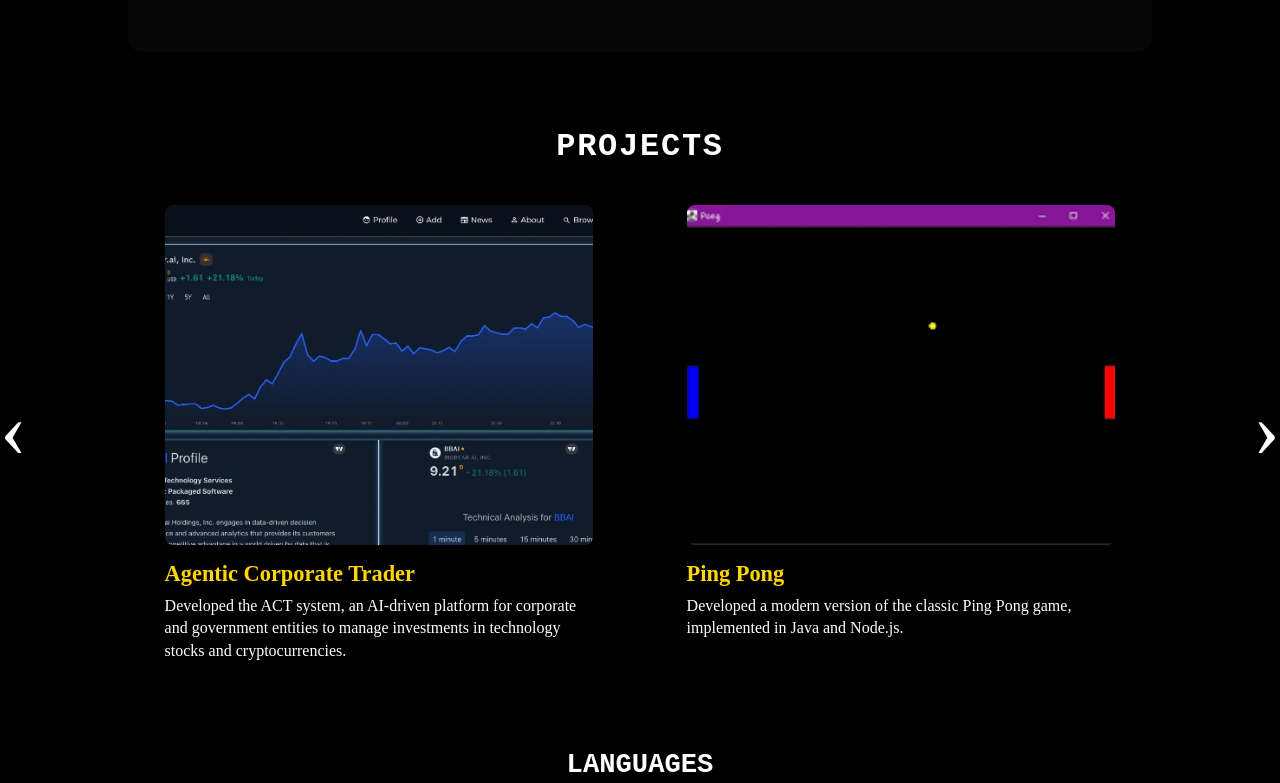
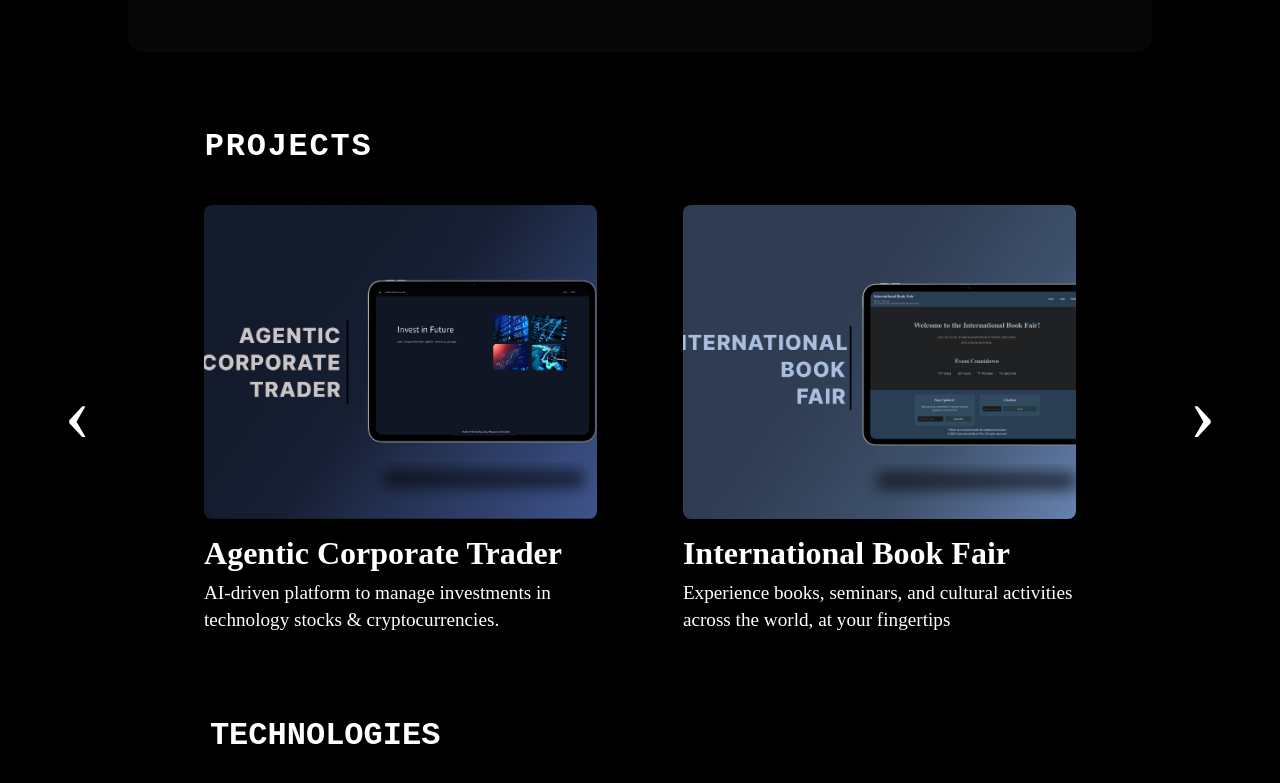
Before and after one commit to LuluLogics/Vite_Project, a React (Vite) app: page / in a window 1280 px wide. Shown: the part 1260-2043 px from the top of the page. Built offline with nearby package versions, Linux system fonts and the light colour scheme; a web font is replaced by a local one.

Commit message:
Update WEB

```diff
--- a/src/components/Experience/Experience.jsx
+++ b/src/components/Experience/Experience.jsx
@@ -8,7 +8,7 @@ import styles from './Experience.module.css';
 export const Experience = () => {
   return (
     <section className={styles.container} id='experience'>
-        <h2 className={styles.title}>Languages</h2>
+        <h2 className={styles.title}>Technologies</h2>
         <div className={styles.content}>
             <div className={styles.skills}>{
                 skills.map((skill, id) => {
--- a/src/components/Experience/Experience.module.css
+++ b/src/components/Experience/Experience.module.css
@@ -13,14 +13,22 @@
 
 .title {
     color: var(--color-text);
-    font-size: 170%;
+    font-size: 2rem;
     font-family: 'Courier New', Courier, monospace;
     letter-spacing: 1.75;
     text-transform: uppercase;
-    margin-bottom: 23px;
-    /* text-align: left;
-    padding-left: 60px;
-    align-self: flex-start;  */
+    margin-bottom: 3%;
+    margin-left: 8%;
+    text-align: left;
+    align-self: flex-start;
+    /* font-size: 2rem;
+    font-weight: bold;
+    letter-spacing: 1.75px;
+    text-transform: uppercase;
+    font-family: 'Courier New', Courier, monospace;
+    margin-bottom: 24px;
+    margin-left: 16%;
+    text-align: left;  */
 }
 
 .content {
--- a/src/components/Projects/ProjectCard.module.css
+++ b/src/components/Projects/ProjectCard.module.css
@@ -25,15 +25,15 @@
 
 /* Title styling (bright yellow) */
 .title {
-  font-size: 1.4rem;
-  color: #ffd700; /* Use a bright yellow for visibility */
+  font-size: 200%;
+  color: #fff; /* Use a bright yellow for visibility */
   margin: 0 0 8px;
   font-weight: bold;
 }
 
 /* White subtitle text */
 .subtitle {
-  font-size: 1rem;
+  font-size: 120%;
   color: #fff;
   margin: 0;
   line-height: 1.4;
--- a/src/components/Projects/Projects.module.css
+++ b/src/components/Projects/Projects.module.css
@@ -17,7 +17,8 @@
   text-transform: uppercase;
   font-family: 'Courier New', Courier, monospace;
   margin-bottom: 24px;
-  text-align: center; /* center title horizontally */
+  margin-left: 16%;
+  text-align: left; /* center title horizontally */
 }
 
 /* Wrapper for arrows and project cards */
@@ -27,7 +28,7 @@
   justify-content: space-between; /* space between arrows and cards */
   width: 100vw;                   /* full screen width */
   max-width: 100%;               /* ensure no overflow */
-  gap: 16px;
+  gap: 13px;
   position: relative;
   margin: 0 auto;
 }
@@ -38,7 +39,7 @@
   flex-direction: row;
   justify-content: center;
   width: 80vw;             /* use 80% of screen width for the cards */
-  gap: 20px;
+  gap: 13px;
   margin: 0 auto;
   transition: transform 0.4s ease-in-out;
 }
@@ -83,7 +84,7 @@
   border: none;
   cursor: pointer;
   transition: transform 0.2s;
-  /* margin: 0 1rem;        */
+  margin: 0 4rem;
 }
 
 .arrowBtn:hover {
--- a/src/data/projects.json
+++ b/src/data/projects.json
@@ -1,16 +1,16 @@
 [
   {
     "title": "Agentic Corporate Trader",
-    "imageSrc": "projects/Code.jpg",
-    "description": "Developed the ACT system, an AI-driven platform for corporate and government entities to manage investments in technology stocks and cryptocurrencies.",
+    "imageSrc": "projects/ACT.png",
+    "description": "AI-driven platform to manage investments in technology stocks & cryptocurrencies.",
     "skills": ["React", "Express", "Node.js", "MongoDB", "AI Framework"],
     "demo": "https://www.example.com",
     "source": "https://www.github.com"
   },
   {
-    "title": "Ping Pong",
-    "imageSrc": "projects/pong2.png",
-    "description": "Developed a modern version of the classic Ping Pong game, implemented in Java and Node.js.",
+    "title": "International Book Fair",
+    "imageSrc": "projects/IBF.png",
+    "description": "Experience books, seminars, and cultural activities across the world, at your fingertips ",
     "skills": ["Java", "Node.js"],
     "demo": "https://www.example.com",
     "source": "https://www.github.com"
```
Also changed, not shown: assets/projects/ACT.png (added), assets/projects/IBF.png (added).
